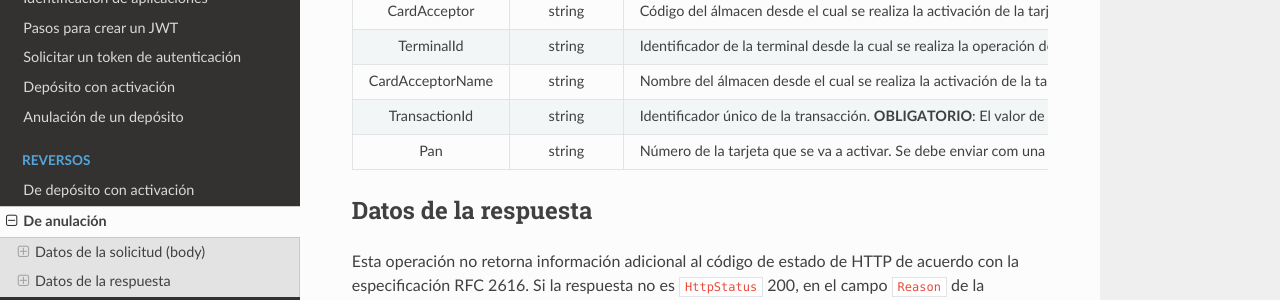
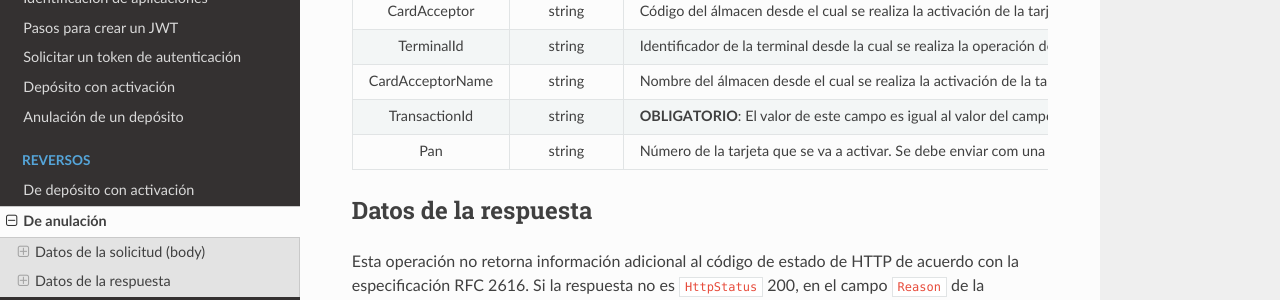
Before and after one commit to Picasso-api/Evertec-API, an MkDocs documentation site: the page built from docs/DepositRefundReverse.md, in a window 1280 px wide and 900 px high, scrolled down 682 px. Shown: the part 151-451 px from the top of the window. Built offline with MkDocs 1.6.1, drawn with Linux system fonts in a browser that asks for light colours; nearby versions of some CDN libraries.

Commit message:
Update DepositRefundReverse.md

```diff
--- a/docs/DepositRefundReverse.md
+++ b/docs/DepositRefundReverse.md
@@ -34,7 +34,7 @@ AcquirerId | string | Identificador del adquiriente que realiza la activación d
 CardAcceptor | string | Código del álmacen desde el cual se realiza la activación de la tarjeta. | [ Si ]
 TerminalId | string | Identificador de la terminal desde la cual se realiza la operación de la activación de la tarjeta. Campo numérico de 8 dígitos. | [ Si ]
 CardAcceptorName | string | Nombre del álmacen desde el cual se realiza la activación de la tarjeta. | [ Si ]
-TransactionId | string |Identificador único de la transacción. **OBLIGATORIO**: El valor de este campo es igual al valor del campo "TransactionId" de la transacción original de anulación depósito con activación. | [Si]
+TransactionId | string | **OBLIGATORIO**: El valor de este campo es igual al valor del campo "TransactionId" de la transacción original de anulación depósito con activación. | [Si]
 Pan | string | Número de la tarjeta que se va a activar. Se debe enviar com una cadena cifrada con certificado de confianza. | [ Si ]
 
 ## Datos de la respuesta
```
